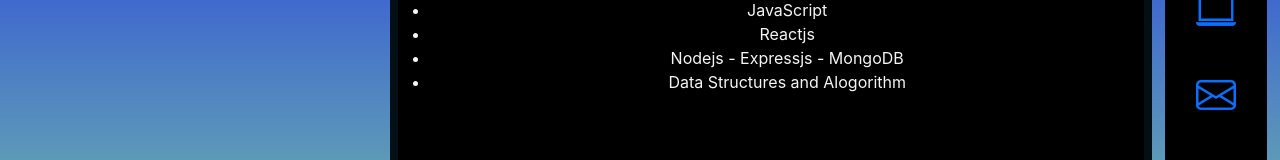
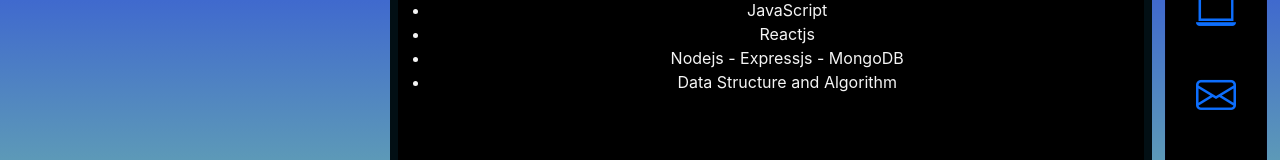
Before and after one commit to VikramSinghBoran/Personal-Portfolio-React, a React (Create React App) app: page /about in a window 1280 px wide. Shown: the part 355-515 px from the top of the page. Built offline with nearby package versions, Linux system fonts and the light colour scheme.

Commit message:
spelling checks

```diff
--- a/src/components/About/Training.js
+++ b/src/components/About/Training.js
@@ -14,7 +14,7 @@ function Training() {
         <li>JavaScript</li>
         <li>Reactjs</li>
         <li>Nodejs - Expressjs - MongoDB</li>
-        <li>Data Structures and Alogorithm</li>
+        <li>Data Structure and Algorithm</li>
       </ul>
     </div>
   )
```
